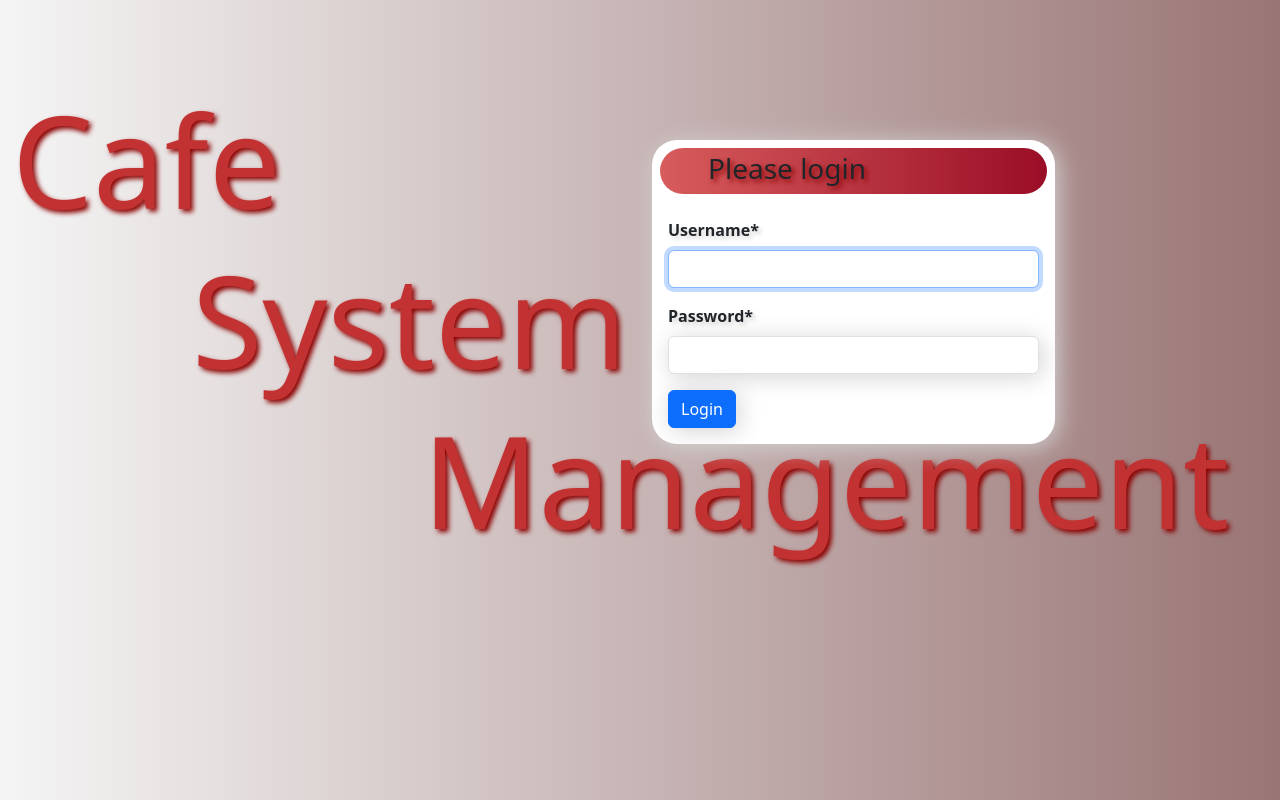
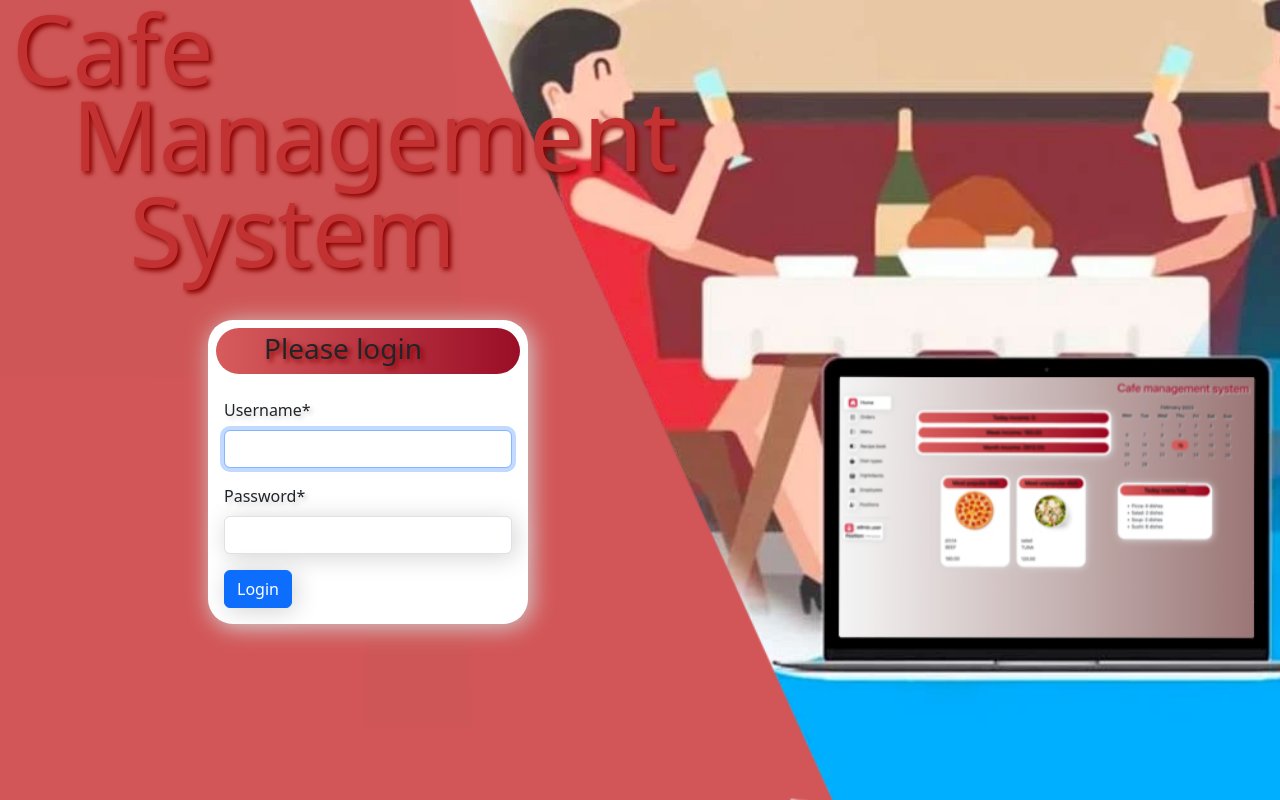
Before and after one commit to Terrrya/Cafe, a Django app: page / in a window 1280 px wide. Run offline with Django 4.2, Linux system fonts and the light colour scheme; some libraries are stand-ins or nearby versions.

Commit message:
Changed home template

```diff
--- a/static/css/styles.css
+++ b/static/css/styles.css
@@ -1,5 +1,19 @@
 body {
     background-image: linear-gradient(to right, #f5f5f5, #9a7575);
+    /*{background-image: url("/static/img/log.png")*/
+}
+
+.first {
+    background-image: url("/static/img/log.png");
+    background-size: cover;
+    background-repeat: no-repeat;
+    background-position: center;
+}
+
+.card-login {
+    position: absolute;
+    top: 20em;
+    left: 13em;
 }
 
 .navbar {
@@ -8,7 +22,7 @@ body {
 
 .name1, .name2, .name3 {
     position: absolute;
-    font-size: 800%;
+    font-size: 600%;
     color: #d75c5c;
     text-shadow: 3px 3px 5px darkred;
     animation-name: login;
@@ -38,25 +52,21 @@ body {
 }
 
 .name1 {
-    top: 0.5em;
+    top: -0.25em;
 }
 
 .name2 {
-    top: 1.75em;
-    left: 1.5em;
+    top: 0.65em;
+    left: 0.75em;
 }
 
 .name3 {
-    top: 3em;
-    left: 3.3em;
+    top: 1.65em;
+    left: 1.35em;
 }
 
 .sidebar {
     position: fixed;
-}
-
-.login {
-    padding-top: 140px;
 }
 
 .nav-item {
--- a/templates/base.html
+++ b/templates/base.html
@@ -45,7 +45,7 @@
             integrity="sha384-mQ93GR66B00ZXjt0YO5KlohRA5SY2XofN4zfuZxLkoj1gXtW8ANNCe9d5Y3eG5eD"
             crossorigin="anonymous"></script>
   {% else %}
-    <div class="login">
+    <div>
       {% block content2 %}
       {% endblock %}
     </div>
--- a/templates/registration/login.html
+++ b/templates/registration/login.html
@@ -1,15 +1,11 @@
 {% extends "base.html" %}
 {% load crispy_forms_filters %}
 {% block content2 %}
-  <div class="container-fluid">
-    <div class="row">
-      <div class="col-sm-6">
+  <div class="container-fluid first vh-100">
     <span class="name1">Cafe</span>
-        <span class="name2">System</span>
-        <span class="name3">Management</span>
-      </div>
-      <div class="col-sm-4">
-        <div class="card bg-opacity-50 nav-active border-0 mx-auto my-auto">
+    <span class="name2">Management</span>
+    <span class="name3">System</span>
+    <div class="card card-login border-0 w-25">
       <div class="card-top pt-1 m-2">
         <h3 class="px-5">Please login</h3>
       </div>
@@ -23,6 +19,4 @@
       </div>
     </div>
   </div>
-    </div>
-  </div>
 {% endblock %}
```
Also changed, not shown: static/img/log.png (added). Lines whose indentation alone changed are shown as unchanged.
